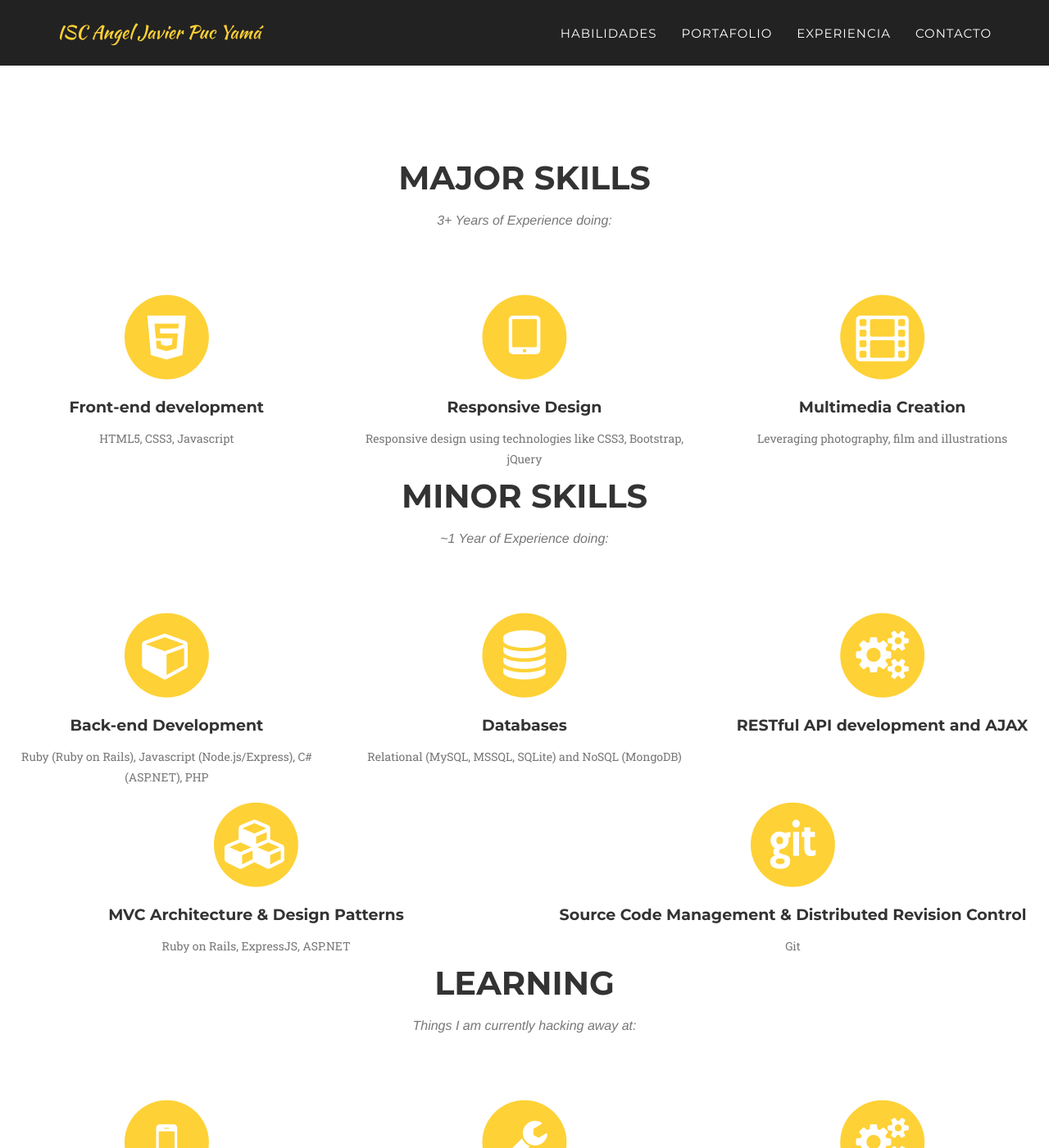
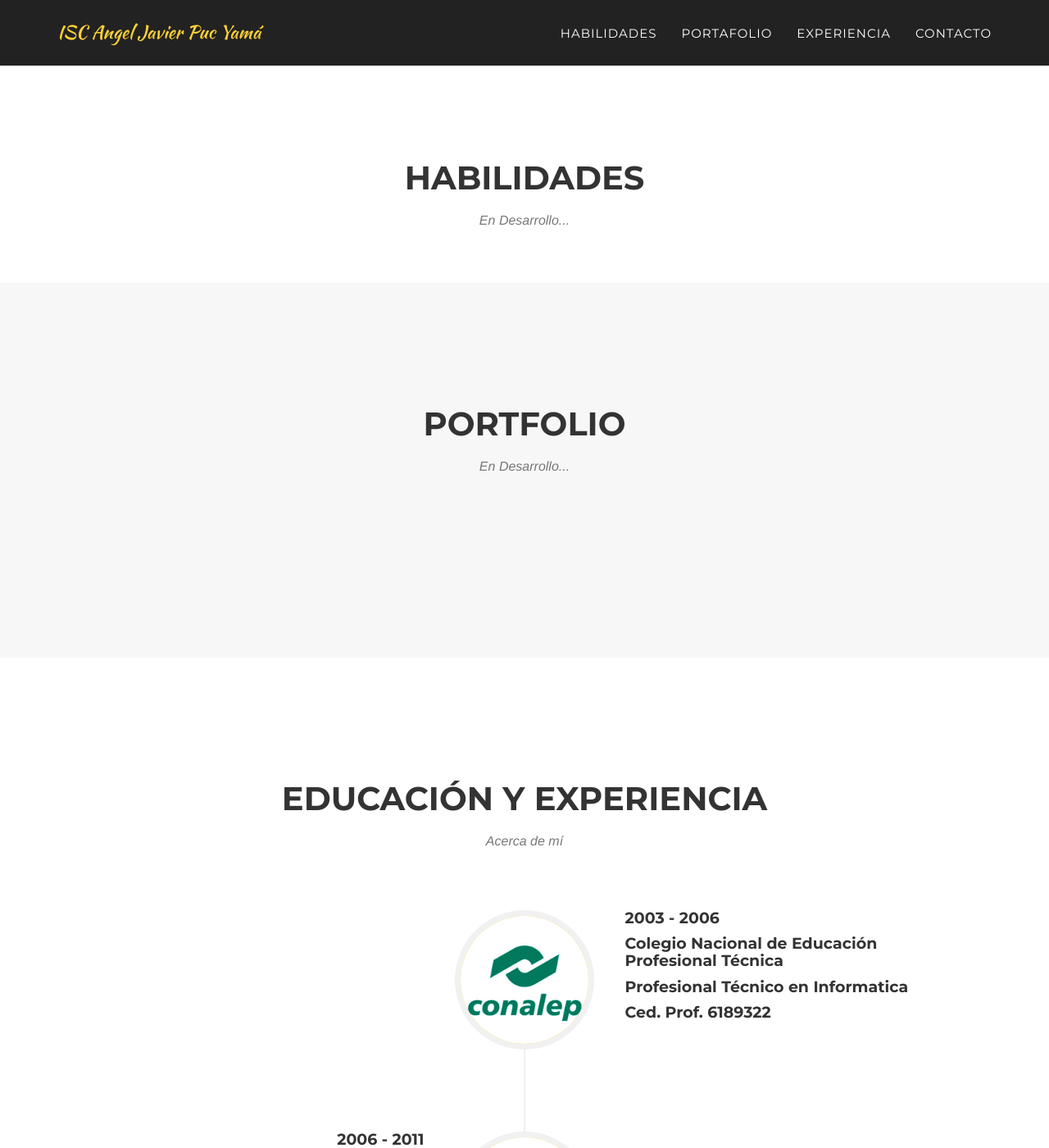
Before and after one commit to ajpy08/ajpy08.github.io, a Jekyll site: the page built from index.html, in a window 1280 px wide and 1400 px high, scrolled down 813 px. Shown: the whole window at 82% size. Built offline with Jekyll 4.4.1, drawn with Linux system fonts in a browser that asks for light colours; some web fonts are replaced; some of the changed text lies outside the part shown.

Commit message:
Se modifico Habilidades y Portafolio en Desarrollo...

```diff
--- a/_includes/habilidades.html
+++ b/_includes/habilidades.html
@@ -38,7 +38,11 @@
 
     <!-- Services Section -->
     <section id="habilidades">
-            <div class="row">
+        <div class="col-lg-12 text-center">
+            <h2 class="section-heading">Habilidades</h2>
+            <h3 class="section-subheading text-muted">En Desarrollo...</h3>
+        </div>
+            <!-- <div class="row">
                 <div class="col-lg-12 text-center">
                     <h2 class="section-heading">Major Skills</h2>
                     <h3 class="section-subheading text-muted">3+ Years of Experience doing:</h3>
@@ -171,5 +175,5 @@
                     <h4 class="service-heading">Coffeescript</h4>
                     <p class="text-muted"></p>
                 </div>
-            </div>
+            </div> -->
     </section>
--- a/_includes/portfolio_grid.html
+++ b/_includes/portfolio_grid.html
@@ -4,10 +4,10 @@
             <div class="row">
                 <div class="col-lg-12 text-center">
                     <h2 class="section-heading">Portfolio</h2>
-                    <h3 class="section-subheading text-muted">Lorem ipsum dolor sit amet consectetur.</h3>
+                    <h3 class="section-subheading text-muted">En Desarrollo...</h3>
                 </div>
             </div>
-            <div class="row">
+            <!-- <div class="row">
             {% for post in site.posts %}
                 <div class="col-md-4 col-sm-6 portfolio-item">
                     <a href="#portfolioModal{{ post.modal-id }}" class="portfolio-link" data-toggle="modal">
@@ -24,6 +24,6 @@
                     </div>
                 </div>
             {% endfor %}
-            </div>
+            </div> -->
         </div>
     </section>
```
Also changed, not shown: 1 other file.
